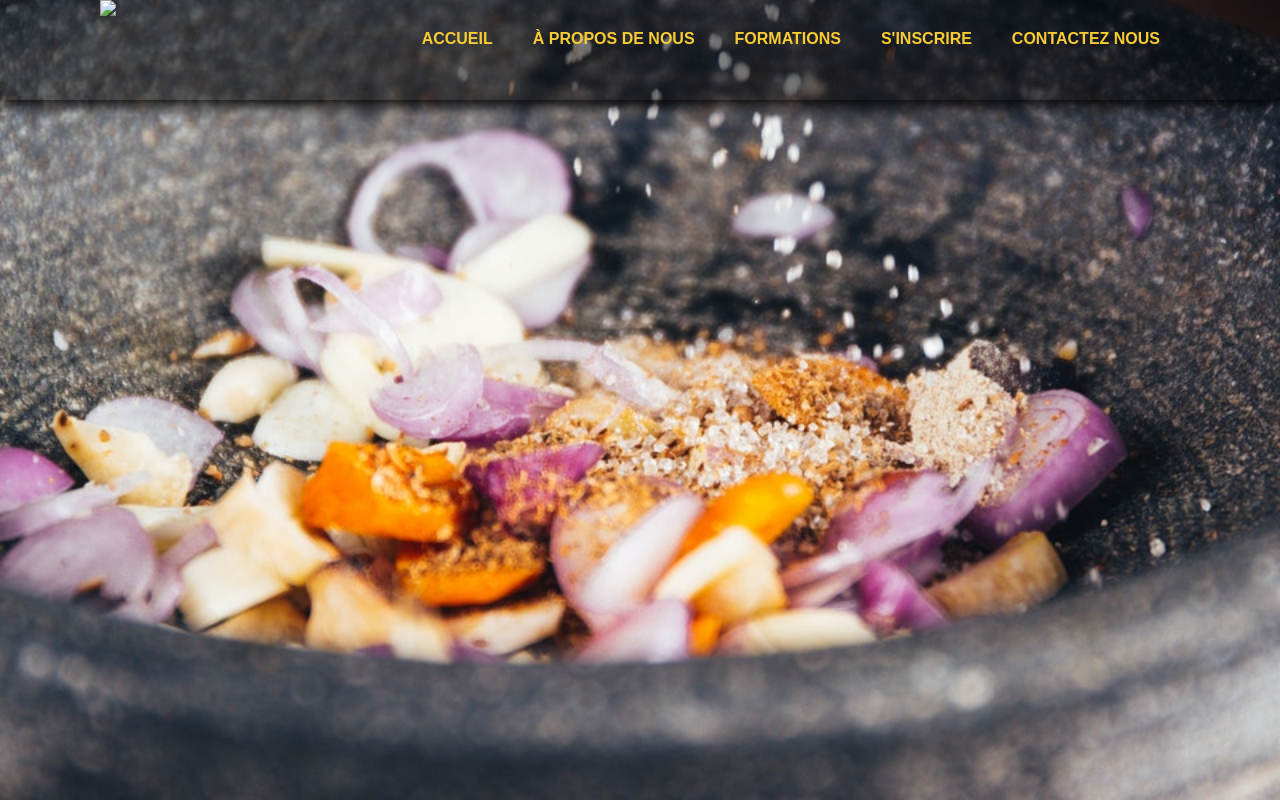
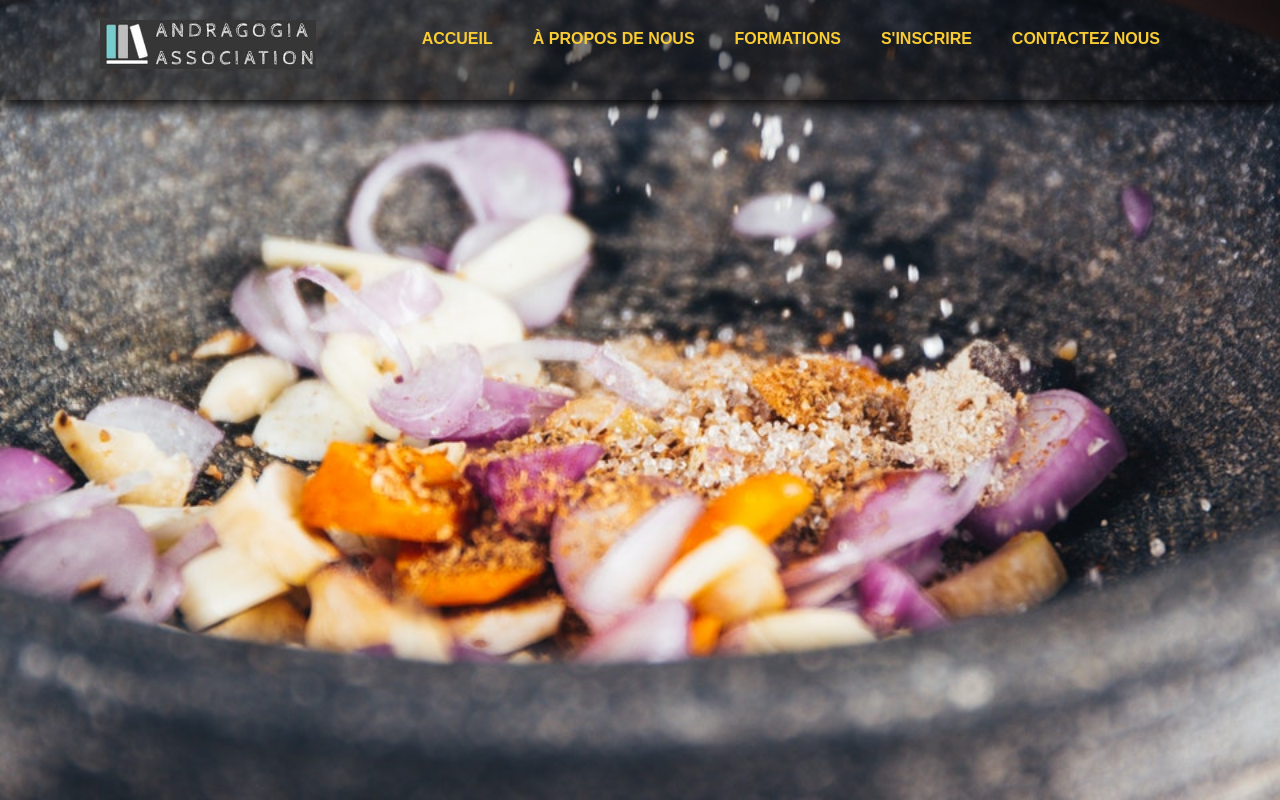
Before and after one commit to dannyclever/SiteWeb-Andragogia3, a plain HTML site: page index.html in a window 1280 px wide. Drawn offline with nearby package versions, Linux system fonts and the light colour scheme.

Commit message:
added some images into img folder

```diff
--- a/style.css
+++ b/style.css
@@ -23,7 +23,8 @@ section {
 }
 
 header .logo img {
-    width: 100px;
+    width: 216px;
+    padding-top: 20px;
 }
 
 header {
```
Also changed, not shown: img/article.jpg (added), img/article2.png (added), img/article3.png (added), img/article4.jpg (added), img/banner.png (added), img/logo.jpg (deleted), img/logo_andragogia.png (added).
